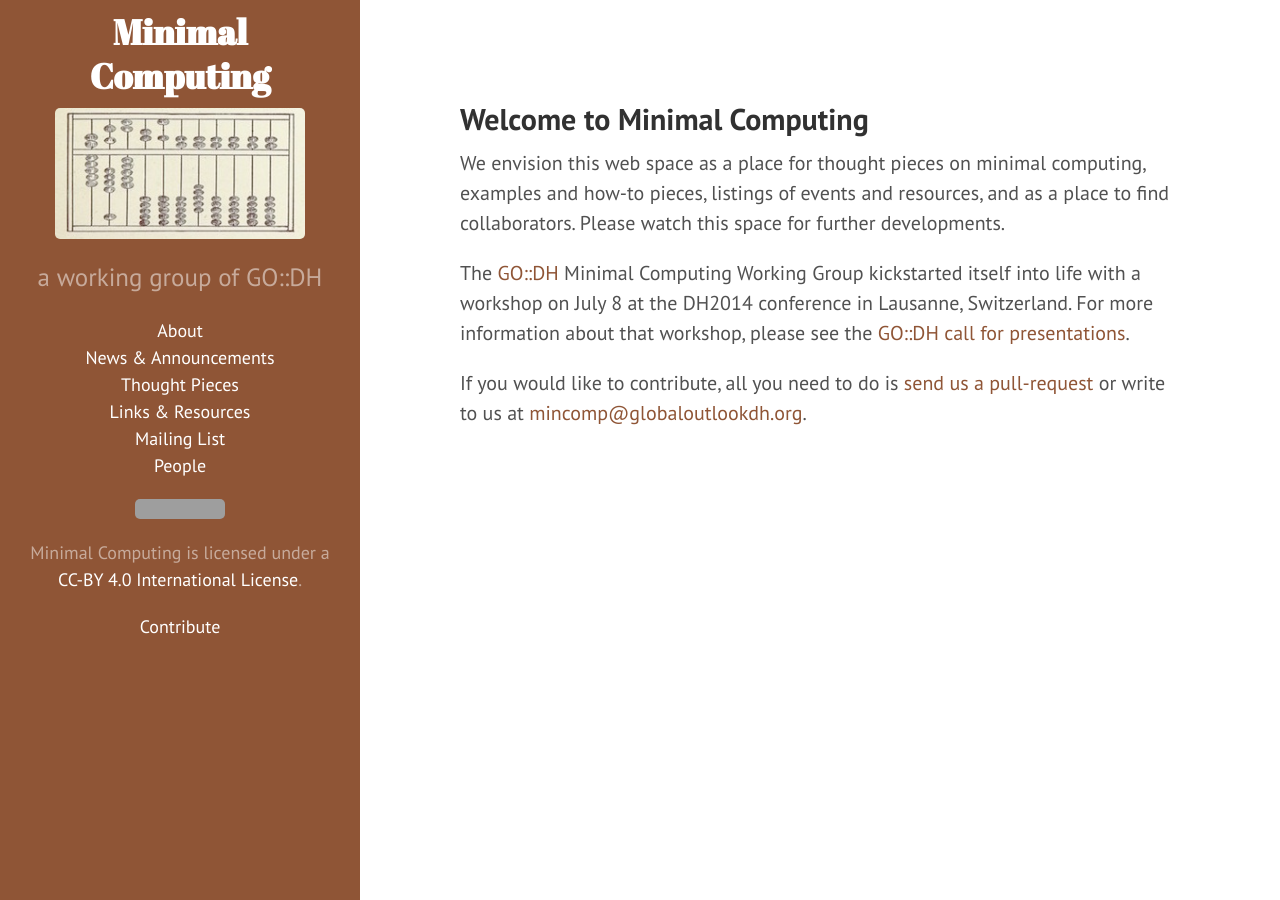
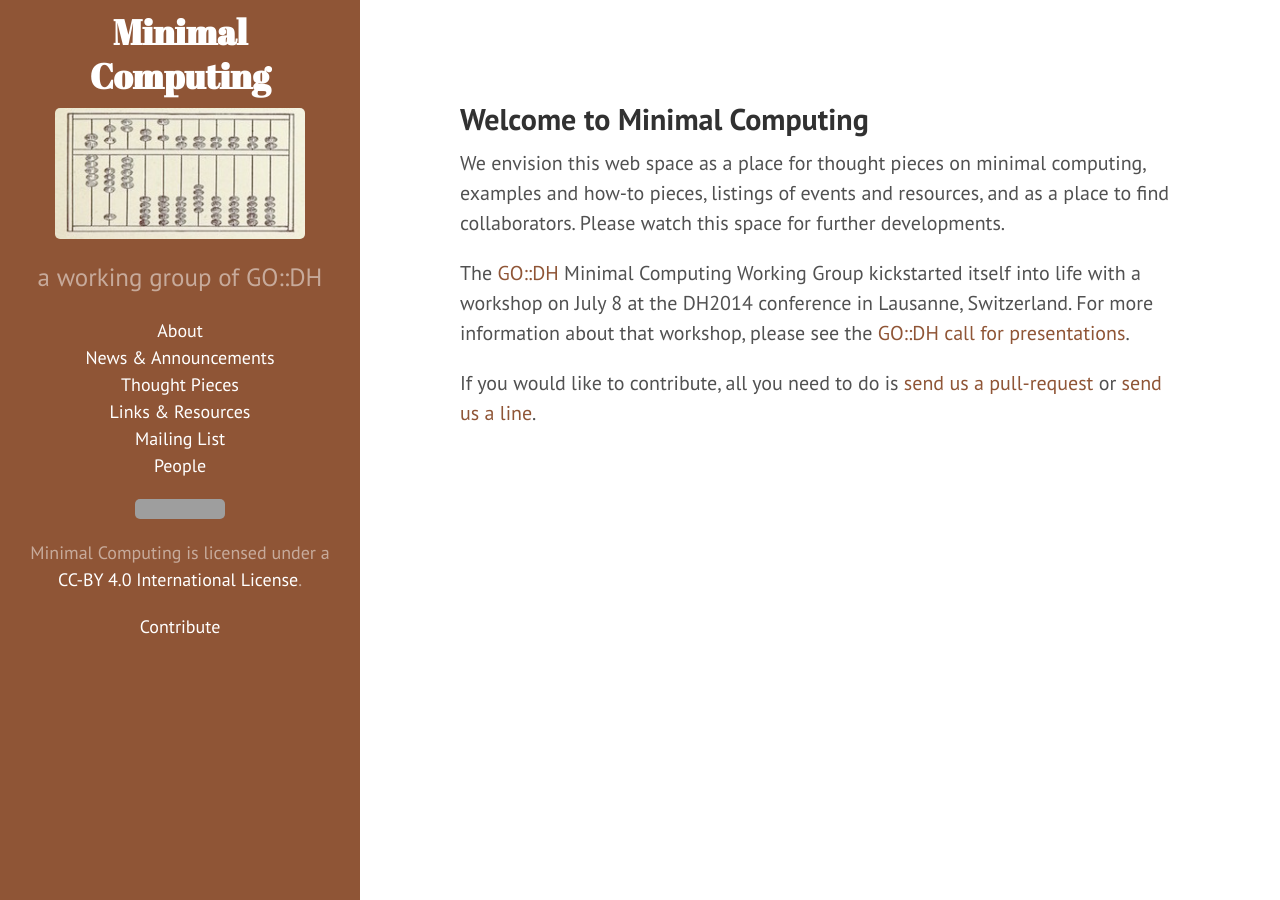
Before and after one commit to go-dh/mincomp, a Jekyll site: the page built from index.html, in a window 1280 px wide. Built offline with Jekyll 4.4.1, drawn with Linux system fonts in a browser that asks for light colours; the list of posts is cut into pages by our own code; grey boxes are pictures that could not be loaded.

Commit message:
fixed email for contact us on homepage

```diff
--- a/index.html
+++ b/index.html
@@ -10,7 +10,7 @@
 
 <p>The <a href="http://www.globaloutlookdh.org">GO::DH</a> Minimal Computing Working Group kickstarted itself into life with a workshop on July 8 at the DH2014 conference in Lausanne, Switzerland. For more information about that workshop, please see the <a href="http://www.globaloutlookdh.org/minimal-computing/kickstart-workshop/">GO::DH call for presentations</a>.</p>
 
-<p>If you would like to contribute, all you need to do is <a href="https://github.com/go-dh/mincomp/tree/gh-pages" target="_blank">send us a pull-request</a> or write to us at <a href="mailto:mincomp@globaloutlookdh.org">mincomp@globaloutlookdh.org</a>.</p>
+<p>If you would like to contribute, all you need to do is <a href="https://github.com/go-dh/mincomp/tree/gh-pages" target="_blank">send us a pull-request</a> or <a href="mailto:mincomp@lists.globaloutlookdh.org">send us a line</a>.</p>
 
 
 
```
